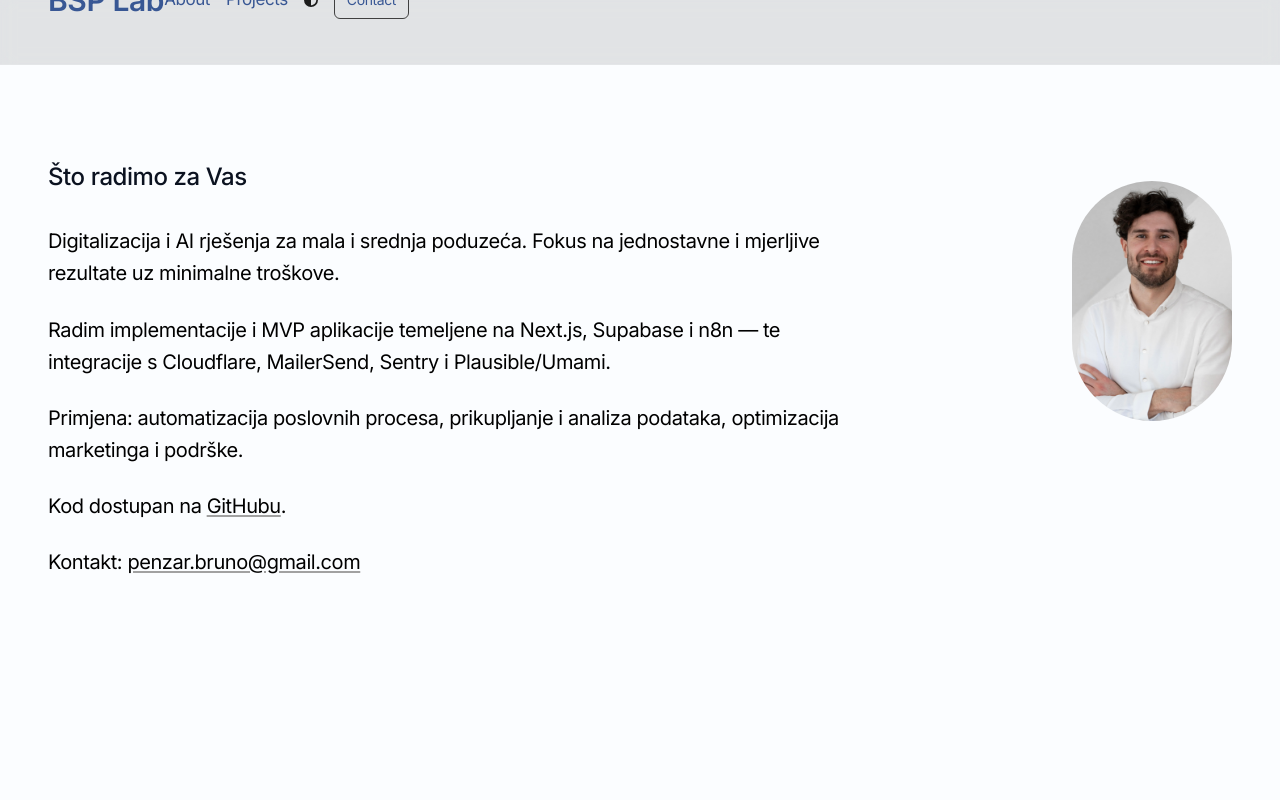
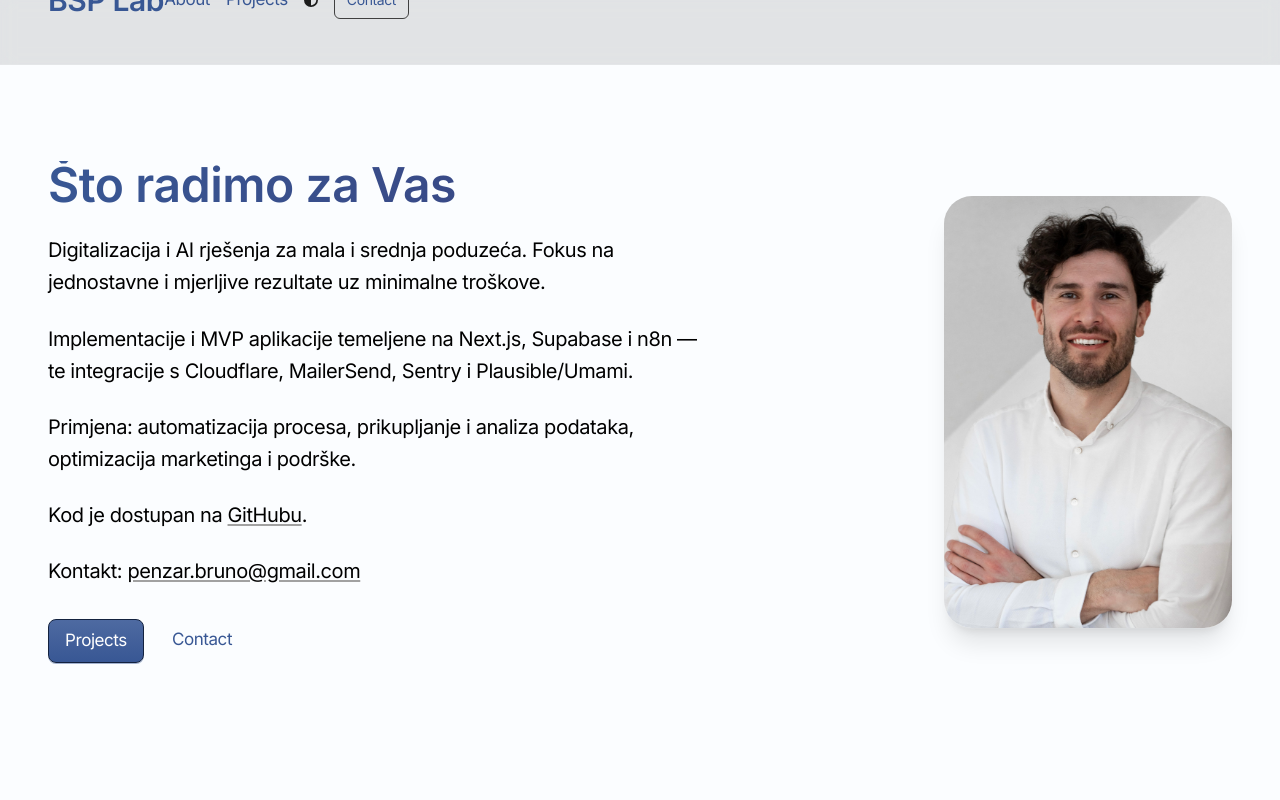
Before and after one commit to BPenzar/bsp-lab, a Next.js app: page / in a window 1280 px wide. Shown: the top 800 px of the page. Built offline with nearby package versions, Linux system fonts and the light colour scheme.

Commit message:
Update page.tsx

```diff
--- a/app/page.tsx
+++ b/app/page.tsx
@@ -1,50 +1,71 @@
 import Image from "next/image";
+import Link from "next/link";
 import { socialLinks } from "./lib/config";
 
 export default function Page() {
   return (
-    <section>
-      <a href={socialLinks.linkedin} target="_blank">
-        <Image
-          src="/bruno.jpg" // promijeni ime ako je drugačije (npr. /bsp-logo.svg)
-          alt="Bruno"
-          className="rounded-full bg-gray-100 block lg:mt-5 mt-0 lg:mb-5 mb-10 mx-auto sm:float-right sm:ml-5 sm:mb-5"
-          unoptimized
-          width={160}
-          height={160}
-          priority
-        />
-      </a>
+    <section className="grid grid-cols-1 lg:grid-cols-12 gap-10 lg:gap-16 items-center">
+      {/* Lijevi stupac: naslov + opis + CTA */}
+      <div className="lg:col-span-7 space-y-6">
+        <h1 className="text-3xl md:text-4xl lg:text-5xl font-semibold brand-gradient">
+          Što radimo za Vas
+        </h1>
 
-      <h1 className="mb-8 text-2xl font-medium">Što radimo za Vas</h1>
-
-      <div className="prose prose-neutral dark:prose-invert">
+        <div className="prose prose-neutral dark:prose-invert prose-lg md:prose-xl">
           <p>
             Digitalizacija i AI rješenja za mala i srednja poduzeća. Fokus na
             jednostavne i mjerljive rezultate uz minimalne troškove.
           </p>
           <p>
-          Radim implementacije i MVP aplikacije temeljene na Next.js, Supabase i
-          n8n — te integracije s Cloudflare, MailerSend, Sentry i Plausible/Umami.
+            Implementacije i MVP aplikacije temeljene na Next.js, Supabase i n8n —
+            te integracije s Cloudflare, MailerSend, Sentry i Plausible/Umami.
           </p>
           <p>
-          Primjena: automatizacija poslovnih procesa, prikupljanje i analiza
-          podataka, optimizacija marketinga i podrške.
+            Primjena: automatizacija procesa, prikupljanje i analiza podataka,
+            optimizacija marketinga i podrške.
           </p>
           <p>
-          Kod dostupan na{" "}
-          <a href={socialLinks.github} target="_blank">
+            Kod je dostupan na{" "}
+            <a href={socialLinks.github} target="_blank" rel="noopener noreferrer">
               GitHubu
             </a>
             .
           </p>
           <p>
             Kontakt:{" "}
-          <a href={socialLinks.email} target="_blank">
+            <a href={socialLinks.email} target="_blank" rel="noopener noreferrer">
               penzar.bruno@gmail.com
             </a>
           </p>
         </div>
+
+        <div className="flex flex-wrap gap-3 pt-2">
+          <Link href="/projects" className="btn-primary px-4 py-2 rounded-lg">
+            Projects
+          </Link>
+          <a
+            href={socialLinks.email}
+            target="_blank"
+            rel="noopener noreferrer"
+            className="btn-outline px-4 py-2 rounded-lg"
+          >
+            Contact
+          </a>
+        </div>
+      </div>
+
+      {/* Desni stupac: fotografija */}
+      <div className="lg:col-span-5 flex justify-center lg:justify-end">
+        <Image
+          src="/bruno.jpg"
+          alt="Bruno"
+          width={288}
+          height={288}
+          priority
+          className="rounded-[28px] w-48 md:w-56 lg:w-72 h-auto shadow-xl ring-1 ring-white/10"
+          sizes="(max-width: 1024px) 224px, 288px"
+        />
+      </div>
     </section>
   );
 }
```
Lines whose indentation alone changed are shown as unchanged.
